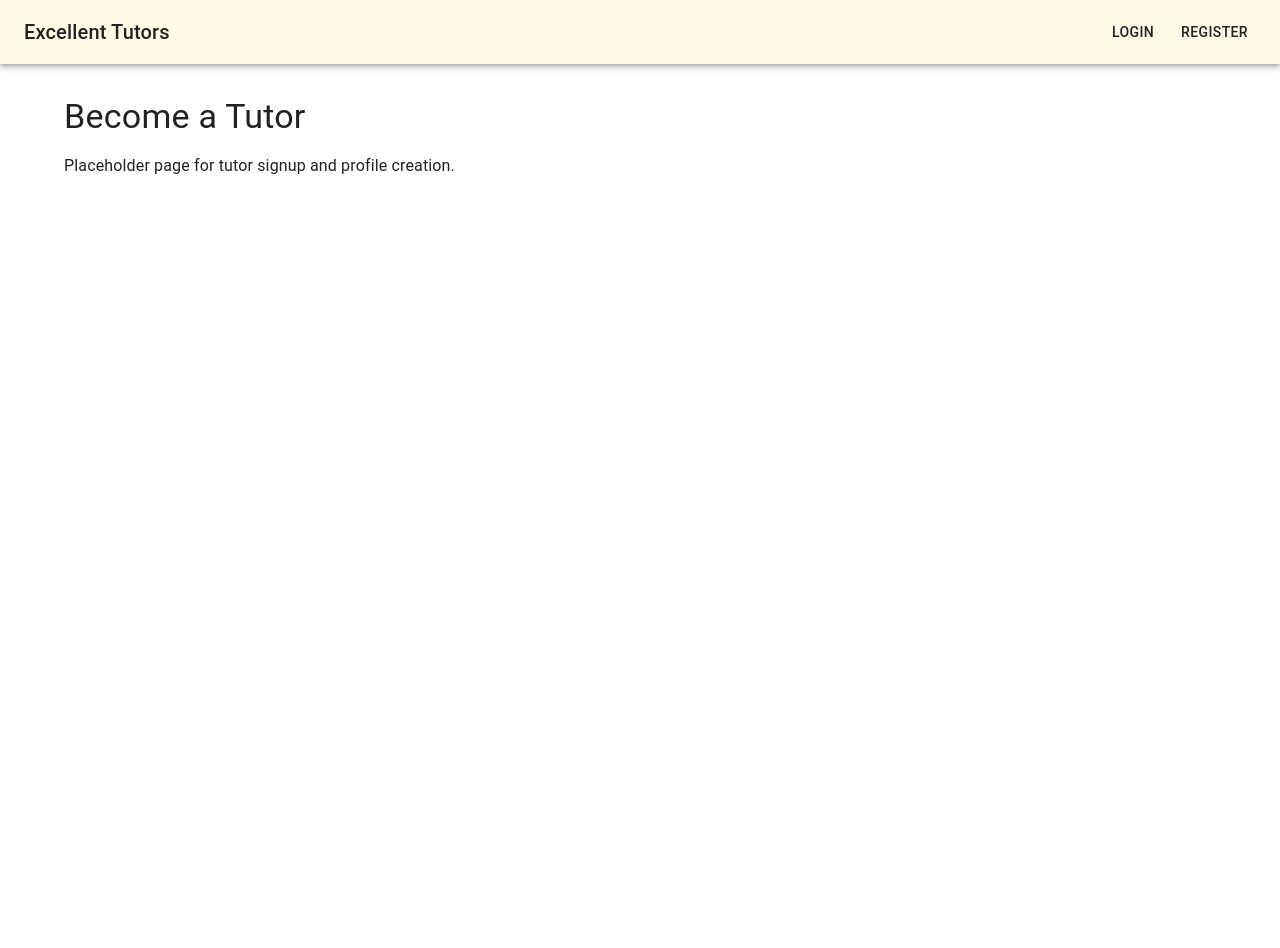
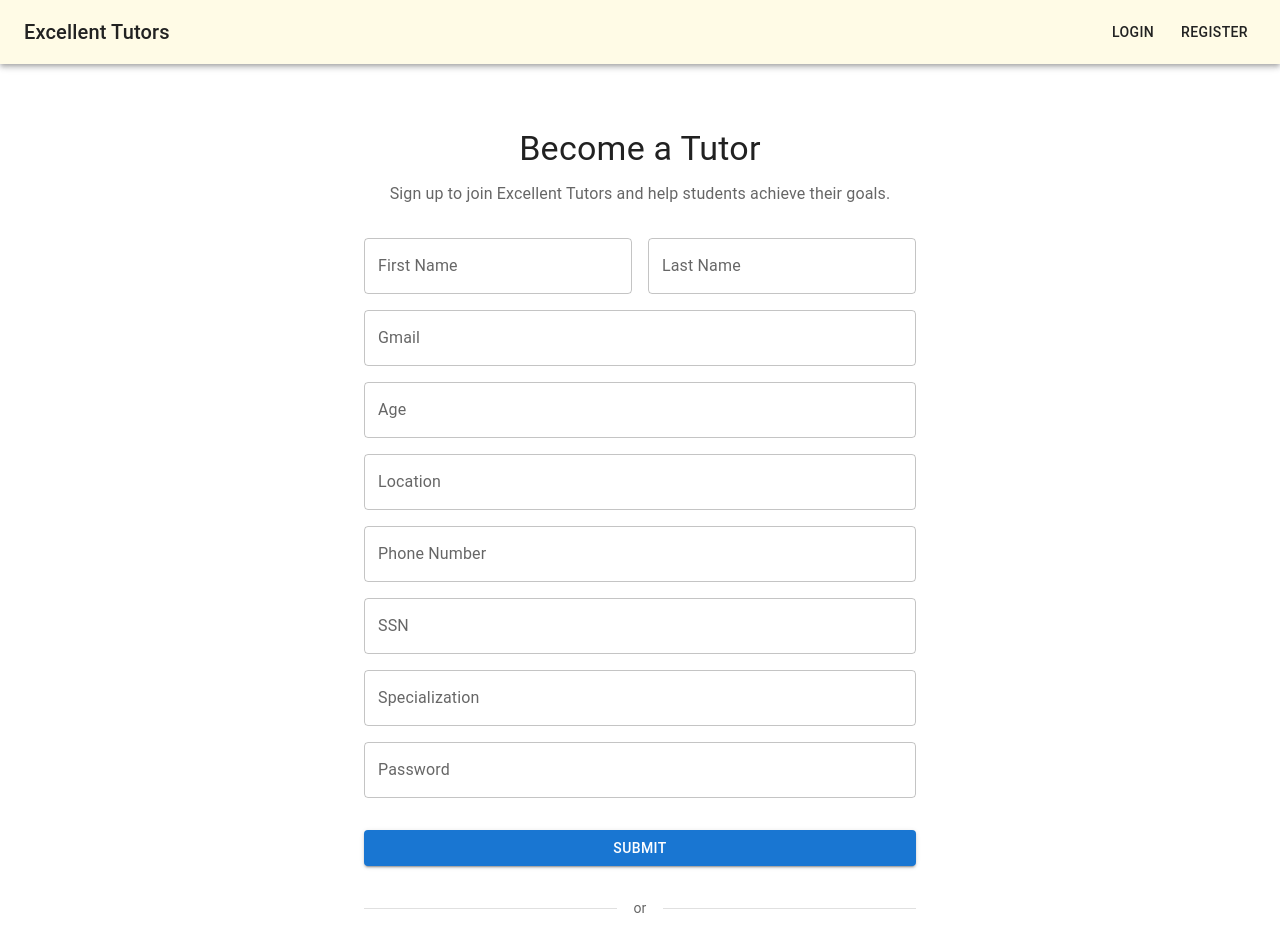
Before and after one commit to Giddymaster/E-tutors-fronted, a React (Vite) app: page /become-tutor in a window 1280 px wide. Shown: the top 948 px of the page. Before the commit the page ends 800 px from the top, so only its background shows below. Built offline with nearby package versions, Linux system fonts and the light colour scheme; no server answers.

Commit message:
added google icons

```diff
--- a/package.json
+++ b/package.json
@@ -15,6 +15,7 @@
     "axios": "^1.4.0",
     "react": "^18.2.0",
     "react-dom": "^18.2.0",
+    "react-icons": "^5.5.0",
     "react-router-dom": "^6.14.1"
   },
   "devDependencies": {
--- a/src/pages/BecomeTutor.tsx
+++ b/src/pages/BecomeTutor.tsx
@@ -1,11 +1,82 @@
-import React from 'react'
-import { Container, Typography } from '@mui/material'
+import React, { useState } from 'react';
+import { Container, Typography, Box, TextField, Button, Grid, Divider } from '@mui/material';
+import { FcGoogle } from 'react-icons/fc';
 
 export default function BecomeTutor() {
+  const [firstName, setFirstName] = useState('');
+  const [lastName, setLastName] = useState('');
+  const [gmail, setGmail] = useState('');
+  const [age, setAge] = useState('');
+  const [location, setLocation] = useState('');
+  const [phone, setPhone] = useState('');
+  const [ssn, setSSN] = useState('');
+  const [specialization, setSpecialization] = useState('');
+  const [password, setPassword] = useState('');
+  const [error, setError] = useState('');
+
+  const handleSubmit = (e: React.FormEvent) => {
+    e.preventDefault();
+    if (!firstName || !lastName || !gmail || !age || !location || !phone || !ssn || !specialization || !password) {
+      setError('Please fill in all fields.');
+      return;
+    }
+    setError('');
+    // Simulate successful registration
+    alert('Tutor signup submitted!');
+    // Clear form
+    setFirstName('');
+    setLastName('');
+    setGmail('');
+    setAge('');
+    setLocation('');
+    setPhone('');
+    setSSN('');
+    setSpecialization('');
+    setPassword('');
+  };
+
   return (
-    <Container sx={{ mt: 4 }}>
-      <Typography variant="h4">Become a Tutor</Typography>
-      <Typography sx={{ mt: 2 }}>Placeholder page for tutor signup and profile creation.</Typography>
+    <Container maxWidth="sm" sx={{ py: 8 }}>
+      <Typography variant="h4" align="center" gutterBottom>
+        Become a Tutor
+      </Typography>
+      <Typography align="center" color="text.secondary" sx={{ mb: 4 }}>
+        Sign up to join Excellent Tutors and help students achieve their goals.
+      </Typography>
+      <Box component="form" onSubmit={handleSubmit} sx={{ display: 'grid', gap: 2 }}>
+        {error && <Typography color="error">{error}</Typography>}
+        <Grid container spacing={2}>
+          <Grid item xs={12} sm={6}>
+            <TextField label="First Name" value={firstName} onChange={e => setFirstName(e.target.value)} fullWidth />
+          </Grid>
+          <Grid item xs={12} sm={6}>
+            <TextField label="Last Name" value={lastName} onChange={e => setLastName(e.target.value)} fullWidth />
+          </Grid>
+        </Grid>
+        <TextField label="Gmail" type="email" value={gmail} onChange={e => setGmail(e.target.value)} fullWidth />
+        <TextField label="Age" type="number" value={age} onChange={e => setAge(e.target.value)} fullWidth />
+        <TextField label="Location" value={location} onChange={e => setLocation(e.target.value)} fullWidth />
+        <TextField label="Phone Number" value={phone} onChange={e => setPhone(e.target.value)} fullWidth />
+        <TextField label="SSN" value={ssn} onChange={e => setSSN(e.target.value)} fullWidth />
+        <TextField label="Specialization" value={specialization} onChange={e => setSpecialization(e.target.value)} fullWidth />
+        <TextField label="Password" type="password" value={password} onChange={e => setPassword(e.target.value)} fullWidth />
+        <Button variant="contained" type="submit" fullWidth sx={{ mt: 2 }}>
+          Submit
+        </Button>
+        <Box sx={{ display: 'flex', alignItems: 'center', gap: 2, my: 2 }}>
+          <Divider sx={{ flex: 1 }} />
+          <Typography variant="body2" color="text.secondary">or</Typography>
+          <Divider sx={{ flex: 1 }} />
+        </Box>
+        <Button
+          variant="outlined"
+          fullWidth
+          startIcon={<FcGoogle />}
+          onClick={() => window.location.href = '/api/auth/google'}
+        >
+          Sign up with Gmail
+        </Button>
+      </Box>
     </Container>
-  )
+  );
 }
--- a/src/pages/Login.tsx
+++ b/src/pages/Login.tsx
@@ -1,4 +1,5 @@
 import React, { useState } from 'react'
+import { FcGoogle } from 'react-icons/fc'
 import {
   Container,
   TextField,
@@ -80,6 +81,7 @@ export default function Login() {
 
             <Button
               variant="outlined"
+              startIcon={<FcGoogle />}
               onClick={() => (window.location.href = '/api/auth/google')}
             >
               Log in with Google
--- a/src/pages/Register.tsx
+++ b/src/pages/Register.tsx
@@ -1,4 +1,5 @@
 import React, { useState } from 'react';
+import { FcGoogle } from 'react-icons/fc';
 import { Container, TextField, Button, Typography, Box, Alert, Divider, Grid } from '@mui/material';
 import { useNavigate } from 'react-router-dom';
 
@@ -86,6 +87,7 @@ export default function Register() {
         <Button
           variant="outlined"
           fullWidth
+          startIcon={<FcGoogle />}
           onClick={() => (window.location.href = '/api/auth/google')}
         >
           Sign up with Gmail
```
Also changed, not shown: 1 other file (tests, documents, lock files or other folders).
